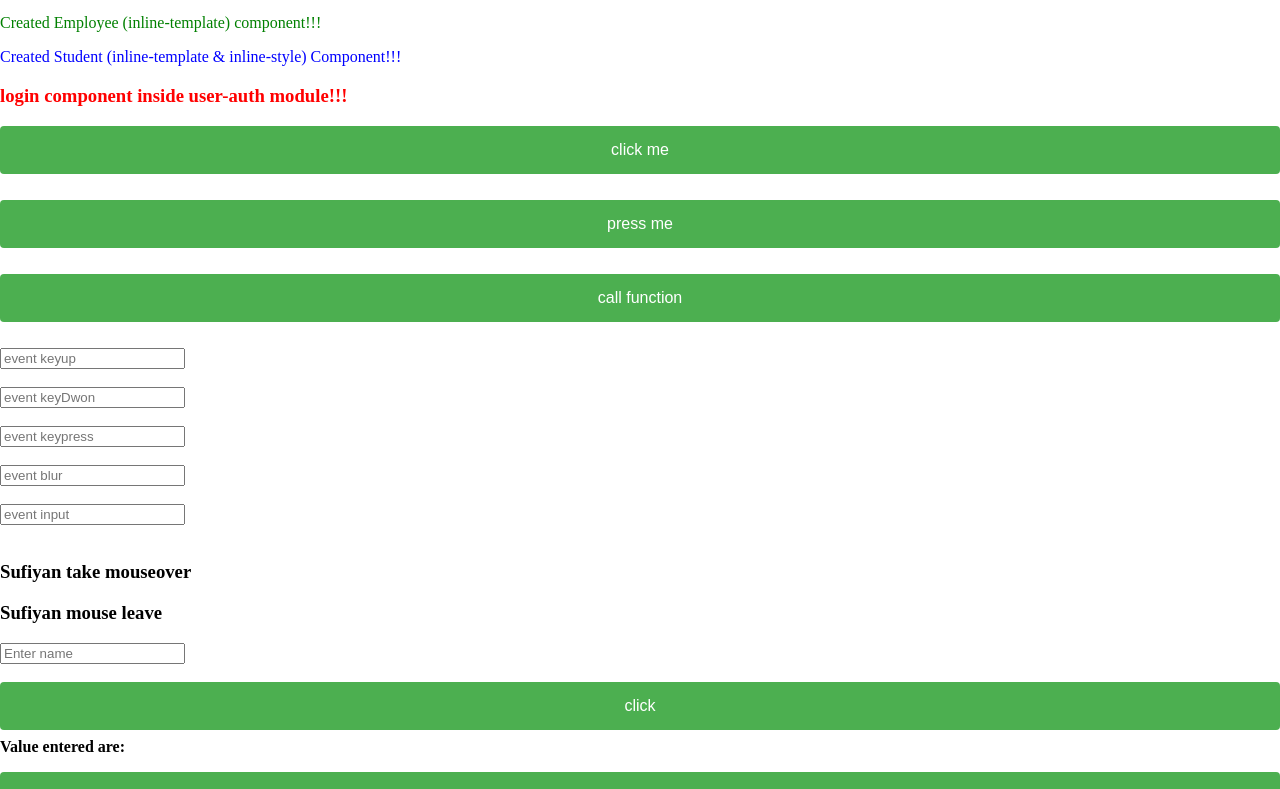
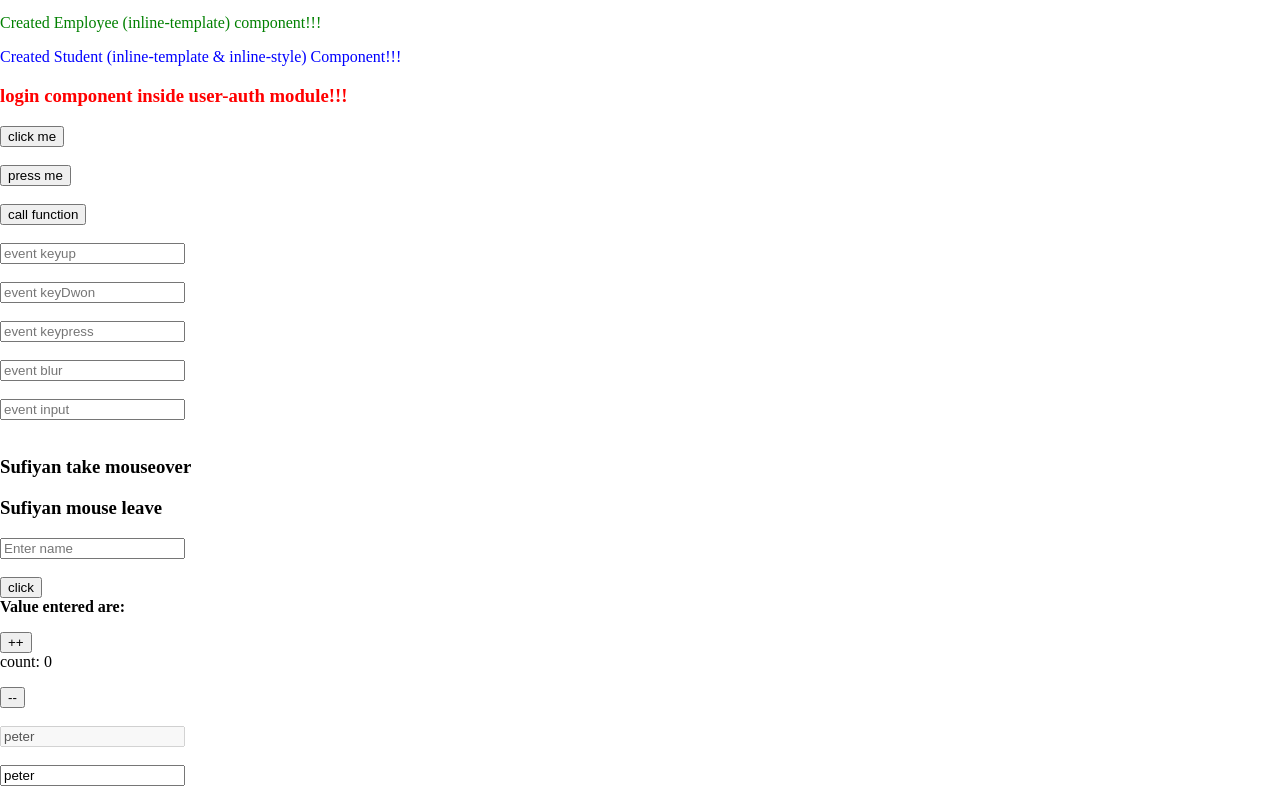
Before and after one commit to Sufiyan33/Learning-Angular, an Angular app in the folder Angular-Beginner/blog/: page / in a window 1280 px wide. Shown: the part 828-1617 px from the top of the page. Built offline with nearby package versions, Linux system fonts and the light colour scheme.

Commit message:
fixing button issues

```diff
--- a/Angular-Beginner/blog/src/app/user-list/user-list.component.html
+++ b/Angular-Beginner/blog/src/app/user-list/user-list.component.html
@@ -7,7 +7,7 @@
 </p>
 <div>
     @for (item of items; track $index) {
-        <button type="button" (click)="selectItem(item)">
+        <button class="button" type="button" (click)="selectItem(item)">
             {{item.name}}
         </button>
     }
--- a/Angular-Beginner/blog/src/styles.css
+++ b/Angular-Beginner/blog/src/styles.css
@@ -12,7 +12,7 @@ h2,p{
     margin: 0 0 16px 0;
 }
 
-button{
+.button{
     background-color: #4caf50;
     border: none;
     color: white;
```
